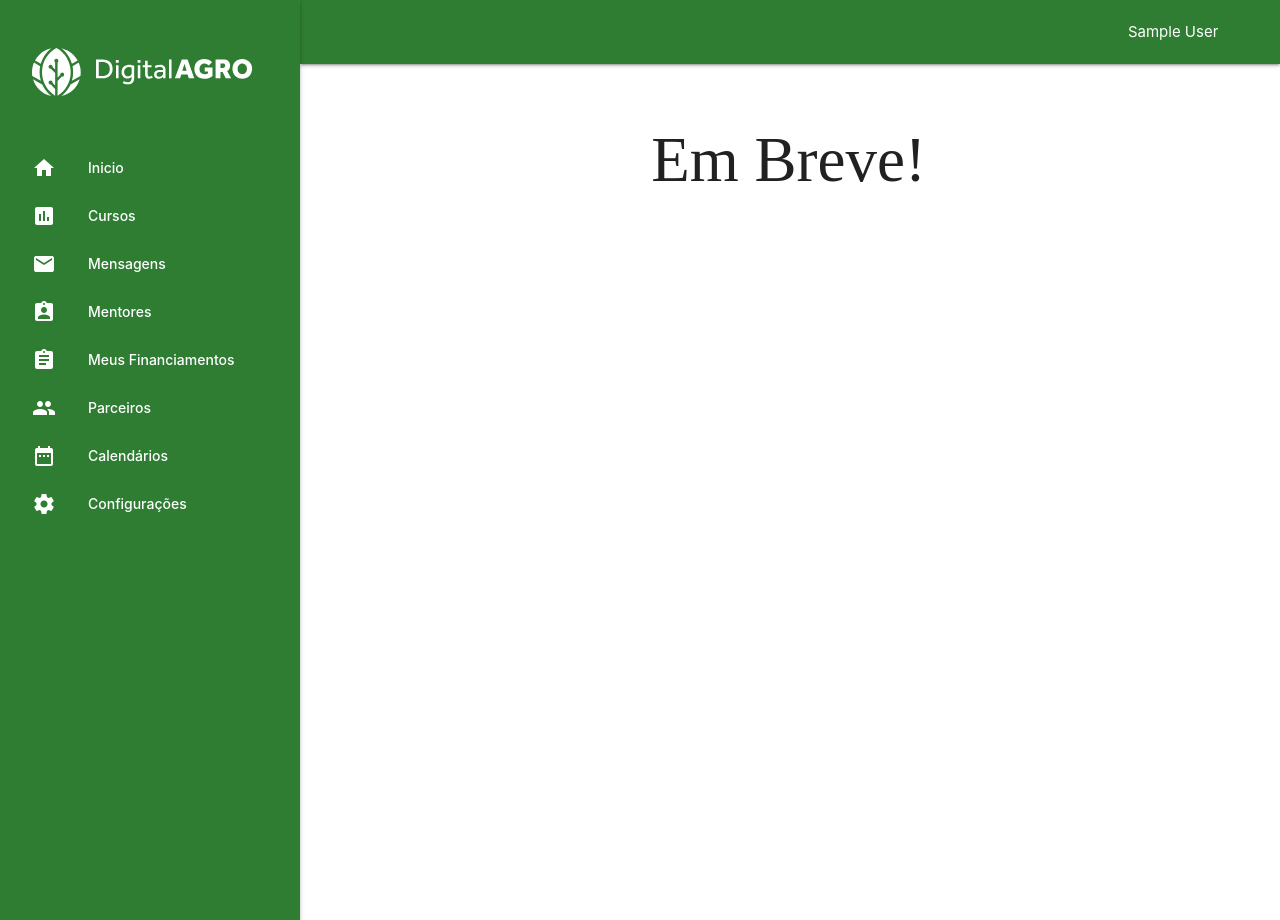
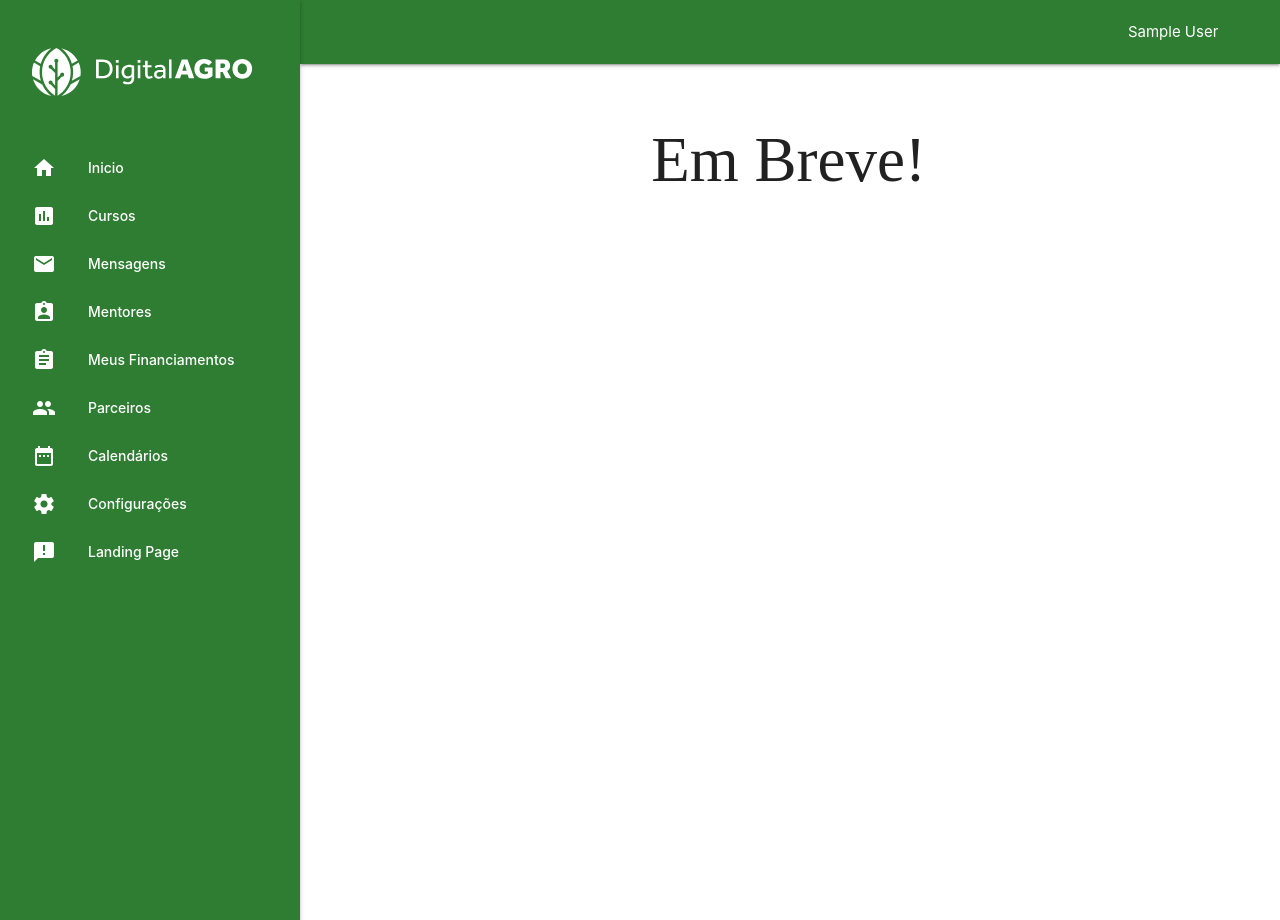
Before and after one commit to Krugertop/digitalagro, a PHP site: page /breve.php in a window 1280 px wide. Run offline with PHP 8.4, Linux system fonts and the light colour scheme; the visitor is signed in with stand-in values (Sample User, id 1).

Commit message:
Add files via upload

```diff
--- a/breve.php
+++ b/breve.php
@@ -62,6 +62,7 @@
 				<li><a href="parceiros.php" class="white-text"><i class="material-icons white-text">group</i> Parceiros </a></li>
 				<li><a href="breve.php" class="white-text"><i class="material-icons white-text">date_range</i> Calendários </a></li>
 				<li><a href="configuracoes.php" class="white-text"><i class="material-icons white-text">settings</i> Configurações </a></li>
+				<li><a href="landing/" class="white-text"><i class="material-icons white-text">announcement</i> Landing Page </a></li>
 			</ul>
 		<!-- Término Sidebar -->
 
--- a/configuracoes.php
+++ b/configuracoes.php
@@ -69,6 +69,7 @@
 				<li><a href="parceiros.php" class="white-text"><i class="material-icons white-text">group</i> Parceiros </a></li>
 				<li><a href="breve.php" class="white-text"><i class="material-icons white-text">date_range</i> Calendários </a></li>
 				<li><a href="configuracoes.php" class="white-text"><i class="material-icons white-text">settings</i> Configurações </a></li>
+				<li><a href="landing/" class="white-text"><i class="material-icons white-text">announcement</i> Landing Page </a></li>
 			</ul>
 		<!-- Término Sidebar -->
 
--- a/cursos.php
+++ b/cursos.php
@@ -62,6 +62,7 @@
 				<li><a href="parceiros.php" class="white-text"><i class="material-icons white-text">group</i> Parceiros </a></li>
 				<li><a href="breve.php" class="white-text"><i class="material-icons white-text">date_range</i> Calendários </a></li>
 				<li><a href="configuracoes.php" class="white-text"><i class="material-icons white-text">settings</i> Configurações </a></li>
+				<li><a href="landing/" class="white-text"><i class="material-icons white-text">announcement</i> Landing Page </a></li>
 			</ul>
 		<!-- Término Sidebar -->
 
--- a/dashboard.php
+++ b/dashboard.php
@@ -62,6 +62,7 @@
 				<li><a href="parceiros.php" class="white-text"><i class="material-icons white-text">group</i> Parceiros </a></li>
 				<li><a href="breve.php" class="white-text"><i class="material-icons white-text">date_range</i> Calendários </a></li>
 				<li><a href="configuracoes.php" class="white-text"><i class="material-icons white-text">settings</i> Configurações </a></li>
+				<li><a href="landing/" class="white-text"><i class="material-icons white-text">announcement</i> Landing Page </a></li>
 			</ul>
 		<!-- Término Sidebar -->
 
--- a/mensagens.php
+++ b/mensagens.php
@@ -64,6 +64,7 @@
 				<li><a href="parceiros.php" class="white-text"><i class="material-icons white-text">group</i> Parceiros </a></li>
 				<li><a href="breve.php" class="white-text"><i class="material-icons white-text">date_range</i> Calendários </a></li>
 				<li><a href="configuracoes.php" class="white-text"><i class="material-icons white-text">settings</i> Configurações </a></li>
+				<li><a href="landing/" class="white-text"><i class="material-icons white-text">announcement</i> Landing Page </a></li>
 			</ul>
 		<!-- Término Sidebar -->
 
--- a/mentores.php
+++ b/mentores.php
@@ -64,6 +64,7 @@
 				<li><a href="parceiros.php" class="white-text"><i class="material-icons white-text">group</i> Parceiros </a></li>
 				<li><a href="breve.php" class="white-text"><i class="material-icons white-text">date_range</i> Calendários </a></li>
 				<li><a href="configuracoes.php" class="white-text"><i class="material-icons white-text">settings</i> Configurações </a></li>
+				<li><a href="landing/" class="white-text"><i class="material-icons white-text">announcement</i> Landing Page </a></li>
 			</ul>
 		<!-- Término Sidebar -->
 
--- a/parceiros.php
+++ b/parceiros.php
@@ -62,6 +62,7 @@
 				<li><a href="parceiros.php" class="white-text"><i class="material-icons white-text">group</i> Parceiros </a></li>
 				<li><a href="breve.php" class="white-text"><i class="material-icons white-text">date_range</i> Calendários </a></li>
 				<li><a href="configuracoes.php" class="white-text"><i class="material-icons white-text">settings</i> Configurações </a></li>
+				<li><a href="landing/" class="white-text"><i class="material-icons white-text">announcement</i> Landing Page </a></li>
 			</ul>
 		<!-- Término Sidebar -->
 
```
